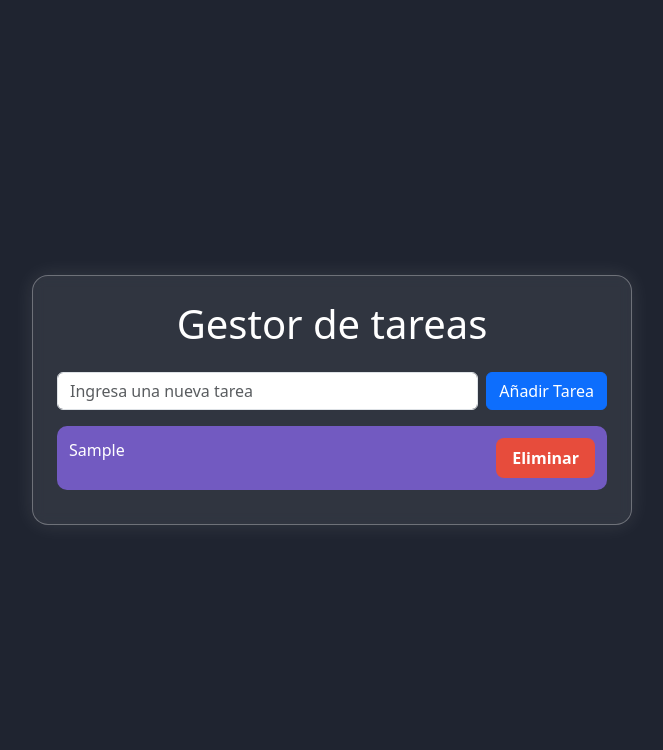
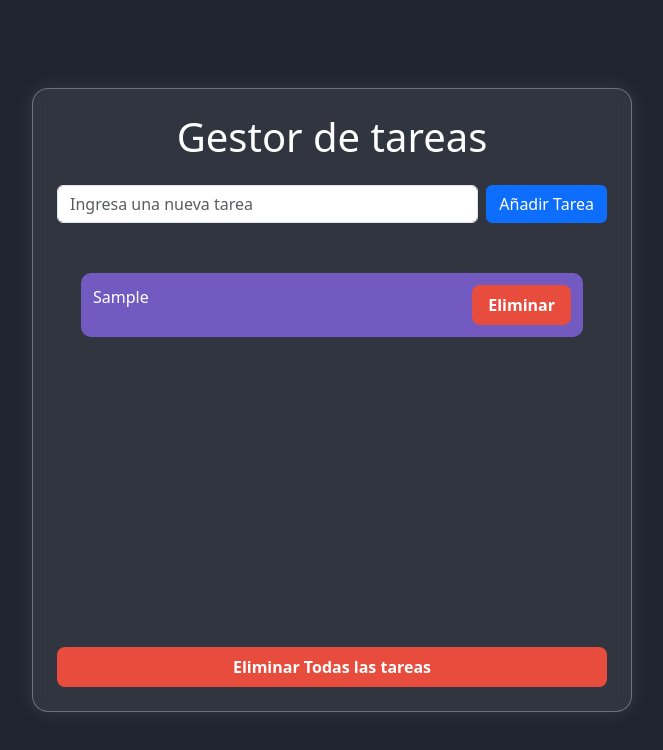
Before and after one commit to Kilerwin/To-Do-App-repotenciado, a plain HTML site: page index.html in a window 1280 px wide. Both pictures are taken after typing "Sample" into the empty fields and a click on the input "Añadir Tarea". Shown: the whole page, without its empty margins (308-971 px from the left). Drawn offline with nearby package versions, Linux system fonts and the light colour scheme.

Commit message:
Se refina funcionalidad de local storage apra tambien eliminar todas las tareas si se desea, ademas de permitir volver a mostrar que tareas estan ya finalizadas y gestion del scroll del aplicativo

```diff
--- a/index.html
+++ b/index.html
@@ -15,7 +15,10 @@
         <input type="text" placeholder="Ingresa una nueva tarea" id="tarea" required class="form-control flex-grow-1">
         <input type="submit" value="Añadir Tarea" class="btn btn-primary">
       </form>
-      <div id="contenedorTarea"></div>
+      <div id="contenedorTarea" class="contenedorTareas p-4 mb-2"></div>
+      <div class="d-flex justify-content-center">
+        <input id="deleteAll" type="button" value="Eliminar Todas las tareas" class="eliminar w-100" disabled onclick="eliminarTareas()">
+      </div>
     </section>
   </main>
   <script src="./script.js"></script>
--- a/script.js
+++ b/script.js
@@ -4,7 +4,7 @@ document.getElementById('miFormulario').addEventListener("submit", (e) => {
   const texto = tareaInput.value.trim();
   const tareas = JSON.parse(localStorage.getItem("tareas")) || [];
   const id = Date.now().toString();
-  tareas.push({ id, textoTarea: texto });
+  tareas.push({ id, textoTarea: texto, finalizada:false });
   localStorage.setItem("tareas", JSON.stringify(tareas));
   tareaInput.value = "";
   cargarTareas();
@@ -26,6 +26,13 @@ const eliminarTarea = (id) => {
   }
 };
 
+const eliminarTareas = () => {
+  if (localStorage.getItem("tareas")) {
+    localStorage.removeItem("tareas")
+    cargarTareas()
+  }
+}
+
 const cargarTareas = () => {
   if (!localStorage.getItem("tareas")) {
     localStorage.setItem("tareas", JSON.stringify([]));
@@ -33,6 +40,7 @@ const cargarTareas = () => {
 
   const tareas = JSON.parse(localStorage.getItem("tareas"));
   const contenedorTareas = document.getElementById("contenedorTarea");
+  const botonEliminar = document.getElementById("deleteAll")
 
   contenedorTareas.innerHTML = "";
 
@@ -53,16 +61,28 @@ const cargarTareas = () => {
     const action = document.createElement("input");
     action.type = "button";
     action.value = "Eliminar";
-    action.onclick = () => eliminarTarea(tarea.id);
+    action.addEventListener("click", (e) => {
+      e.stopPropagation();
+      eliminarTarea(tarea.id);
+    });
 
     contenedorTarea.addEventListener("click", () => {
+      tarea.finalizada = !tarea.finalizada
       contenedorTarea.classList.toggle("clicked");
+      localStorage.setItem("tareas", JSON.stringify(tareas));
     });
+    tarea.finalizada && contenedorTarea.classList.add("clicked")
+
 
     contenedorTarea.appendChild(textTarea);
     contenedorTarea.appendChild(action);
     contenedorTareas.appendChild(contenedorTarea);
   });
+  if(tareas.length === 0) {
+    botonEliminar.disabled = true
+  } else {
+    botonEliminar.disabled = false
+  }
 };
 
 
--- a/style.css
+++ b/style.css
@@ -2,6 +2,8 @@ body {
   background-color: #1f2430 !important;
   margin: 0;
   padding: 0;
+  scrollbar-color: #201a40 #313540;
+
 }
 
 .carta-fondo {
@@ -29,7 +31,7 @@ body {
   transform: scale(1.05);
 }
 
-.tarea input[type="button"] {
+.tarea input[type="button"] , .eliminar {
   background-color: #e74c3c;
   color: white;
   border: none;
@@ -40,12 +42,25 @@ body {
   transition: background-color 0.3s ease;
 }
 
-.tarea input[type="button"]:hover {
+.tarea input[type="button"]:hover , .eliminar:hover {
   background-color: #c0392b;
 }
 
 .tarea.clicked {
+  background-color: #242038 !important;
+}
+
+.tarea.clicked p {
   text-decoration: line-through;
   font-style: italic;
-  background-color: #242038 !important;
 }
+
+.eliminar:disabled {
+  opacity: 0.5;
+  cursor: not-allowed;
+}
+
+.contenedorTareas {
+  height: 400px;
+  overflow-y: auto;
+}
```
